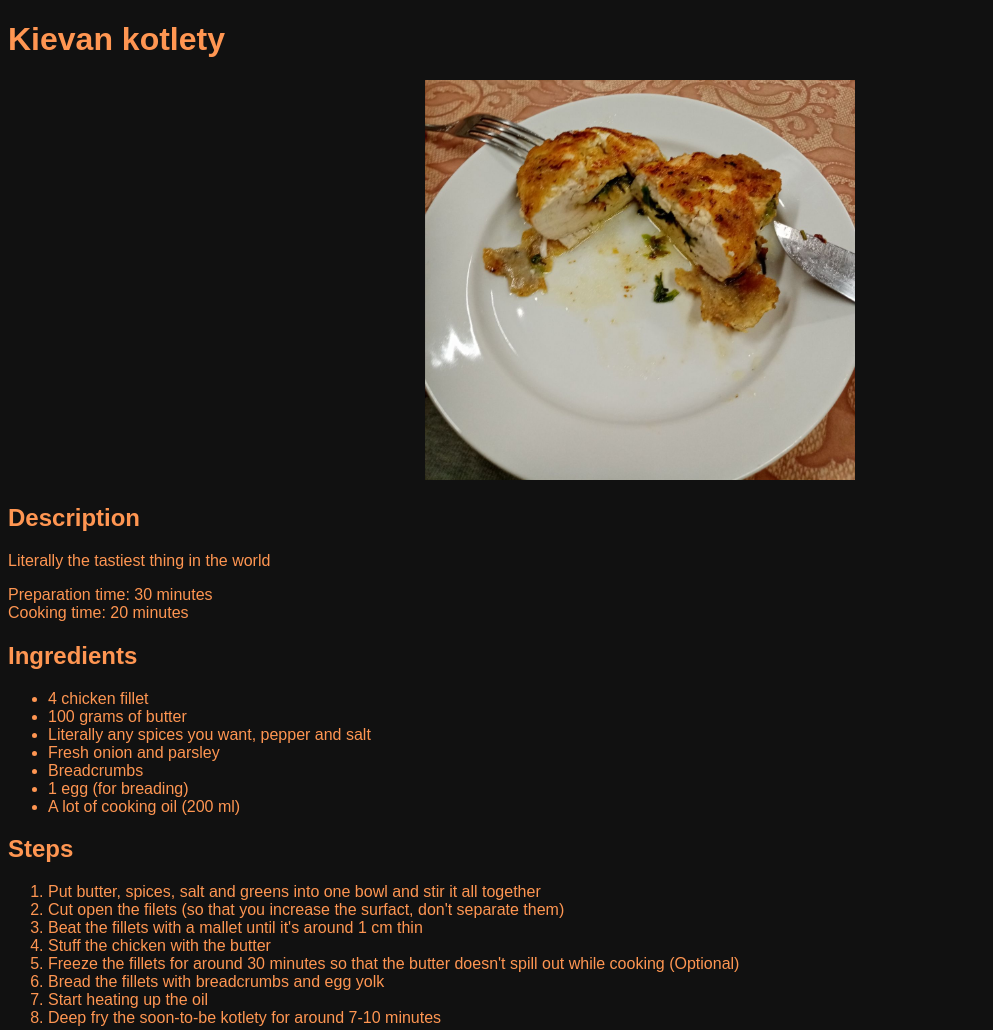
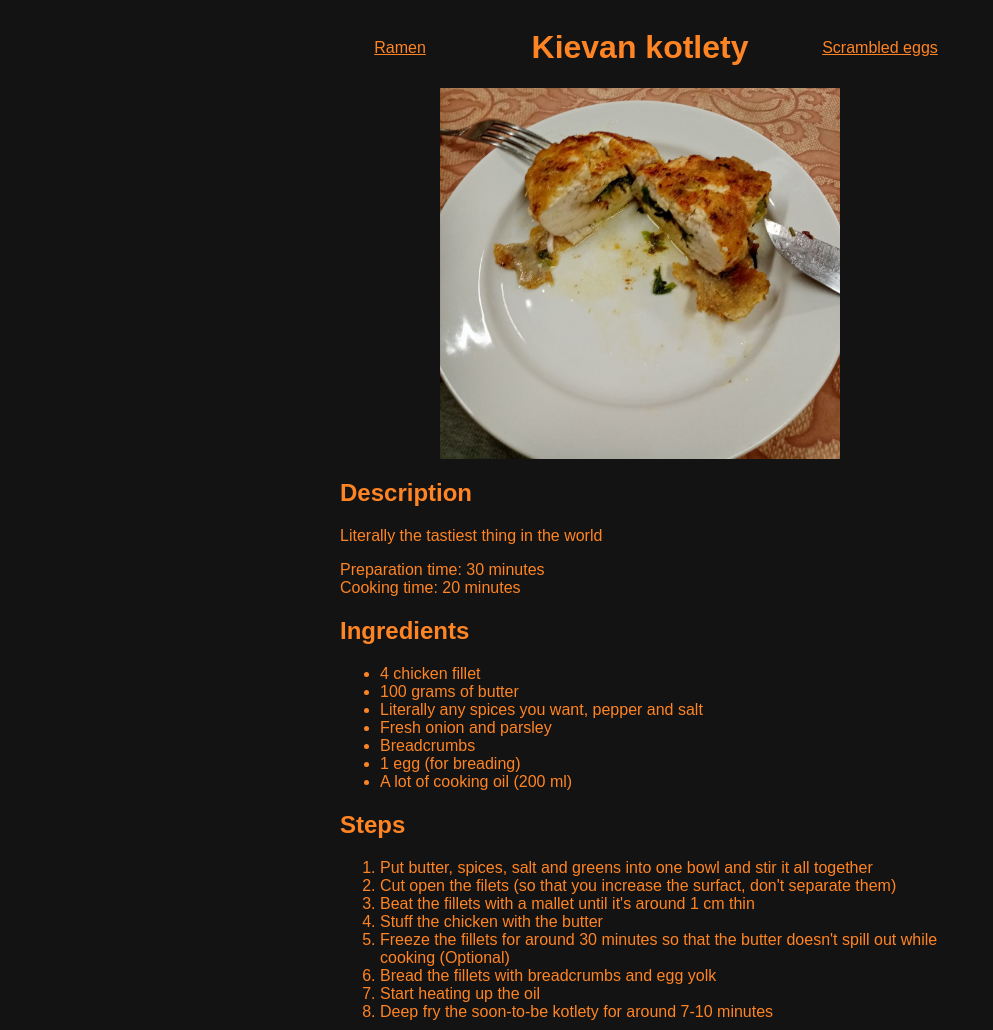
Before and after one commit to Vsein/recipes-web, a plain HTML site: page recipes/kievan_kotlety.html in a window 1280 px wide. Shown: the whole page, without its empty margins (0-993 px from the left). Drawn offline with Linux system fonts and the light colour scheme.

Commit message:
Add navigation to the next/previous recipe

```diff
--- a/recipes/kievan_kotlety.html
+++ b/recipes/kievan_kotlety.html
@@ -9,7 +9,13 @@
 	</head>
 
 	<body>
-		<h1> Kievan kotlety </h1>
+		<div class="header">
+          <a href="ramen.html">Ramen</a>
+          <h1>
+            Kievan kotlety
+          </h1>
+          <a href="scrambled_eggs.html">Scrambled eggs</a>
+        </div>
 		<div><img src="kievan_kotlety.jpg" alt="Kievan kotlety photo"></div>
 		<h2> Description </h2>
 		<p> Literally the tastiest thing in the world </p>
--- a/style.css
+++ b/style.css
@@ -1,16 +1,28 @@
 body {
-	font-family: Arial, Helvetica, serif;
-	background-color: #111;
+  font-family: Arial, Helvetica, serif;
+  background-color: #131313;
+  width: min(100% - 2rem, 600px);
+  margin-inline: auto;
 }
 
 a, body {
-	color: #FF9652;
+  color: #FF8424;
 }
 
 img {
-	height: 400px;
+  max-width: min(100%, 400px);
+  margin: 0 auto;
+  display: block;
+  box-sizing: border-box;
 }
 
-div {
-	text-align: center;
+.header {
+  display: flex;
+  align-items: center;
+  justify-content: space-between;
+  text-align: center;
 }
+
+.header a {
+  width: 20%;
+}
```
Also changed, not shown: recipes/ramen.html (+6 -1 lines), recipes/scrambled_eggs.html (+7 -1 lines).
